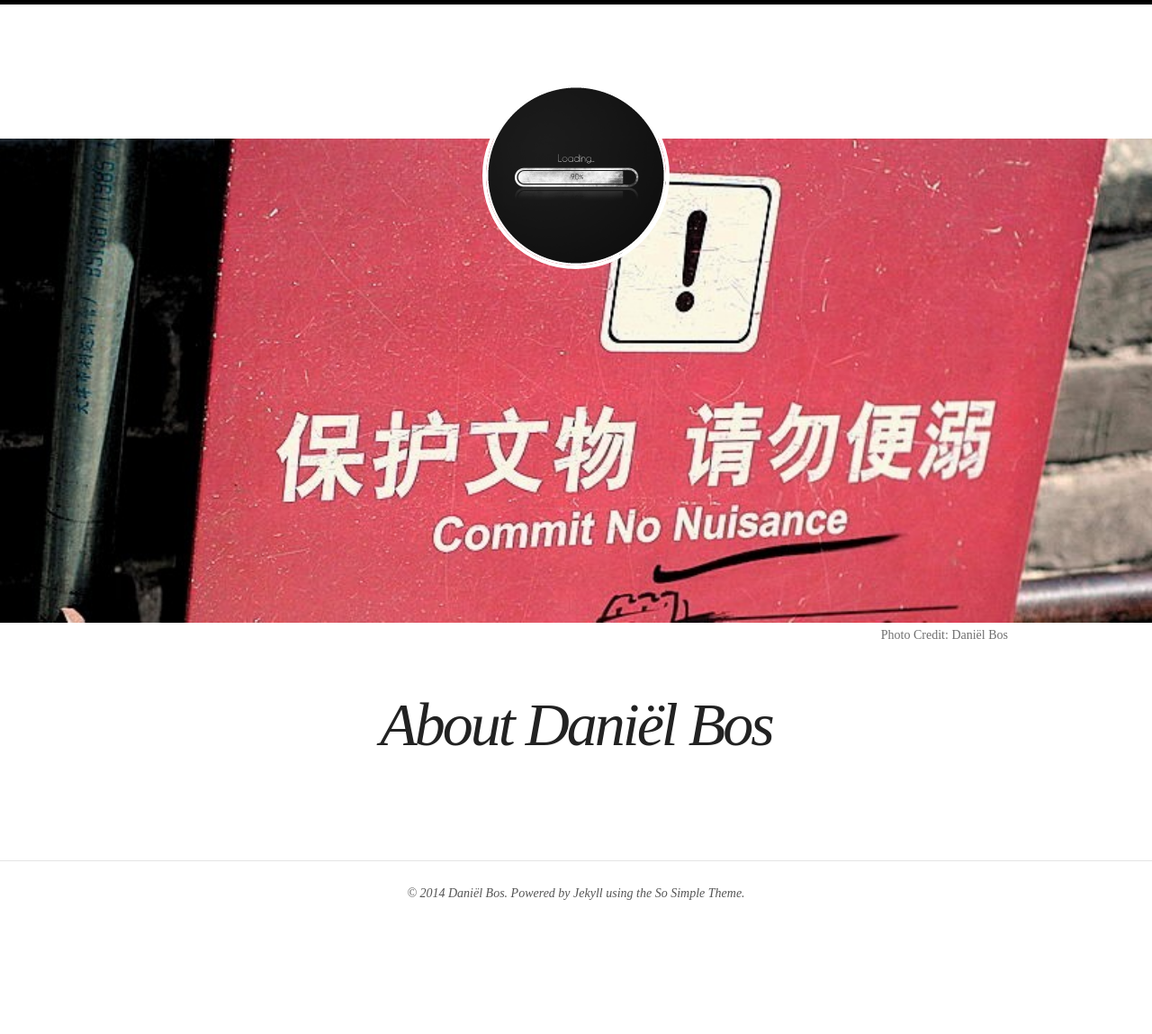
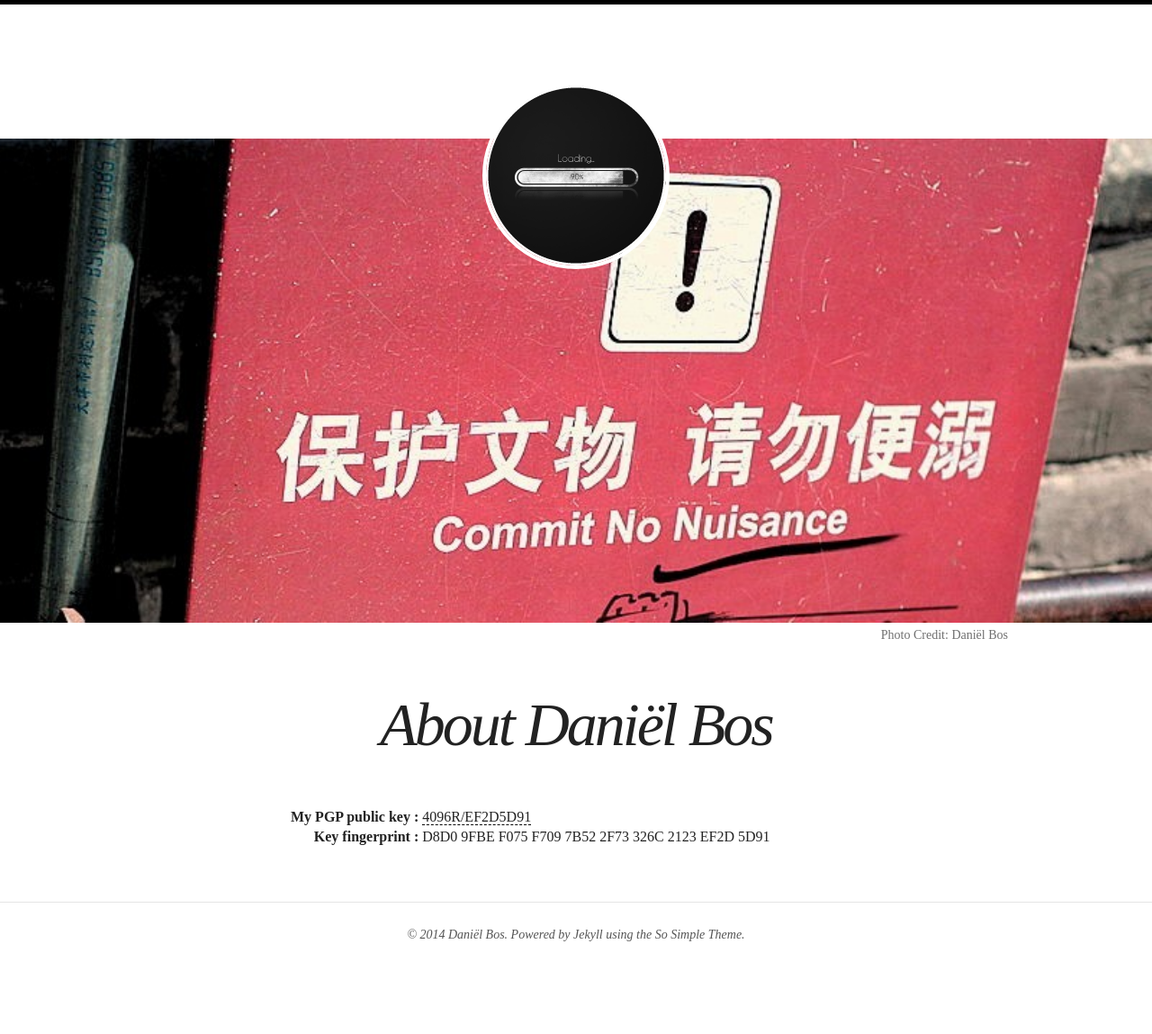
Before and after one commit to corani/corani.github.io, a Jekyll site: the page built from about.md, in a window 1280 px wide. Shown: the whole page at 90% size. Built offline with Jekyll 4.4.1, drawn with Linux system fonts in a browser that asks for light colours; nearby versions of some CDN libraries; before the commit the page ends 1103 px from its top, so only the background shows below that.

Commit message:
Add PGP key to about

```diff
--- a/about.md
+++ b/about.md
@@ -9,3 +9,8 @@ image:
   credit:     "Dani&euml;l Bos"
   creditlink: "http://blog.loadingdata.nl/about/"
 ---
+
+<table style="font-size: 80%">
+    <tr><th align="right">My PGP public key : </th><td><a href="http://goo.gl/gms497" target="_BLANK" style="border-bottom: dashed 1px black;">4096R/EF2D5D91</a></td></tr>
+    <tr><th align="right">Key fingerprint : </th><td>D8D0 9FBE F075 F709 7B52  2F73 326C 2123 EF2D 5D91</td></tr>
+</table>
```
